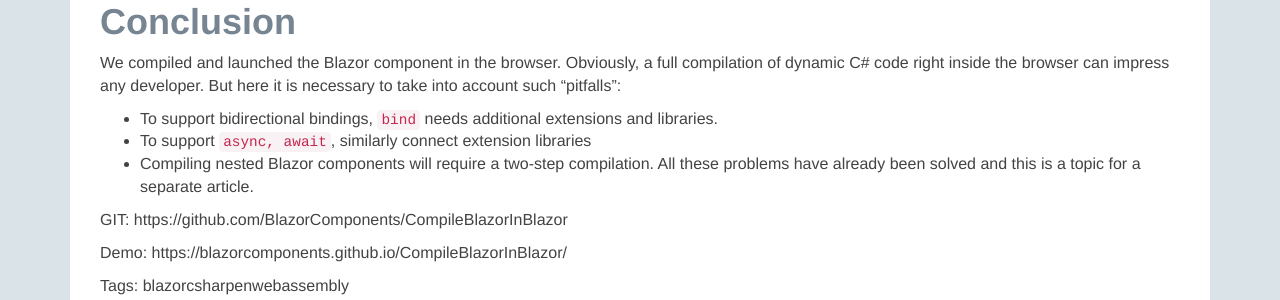
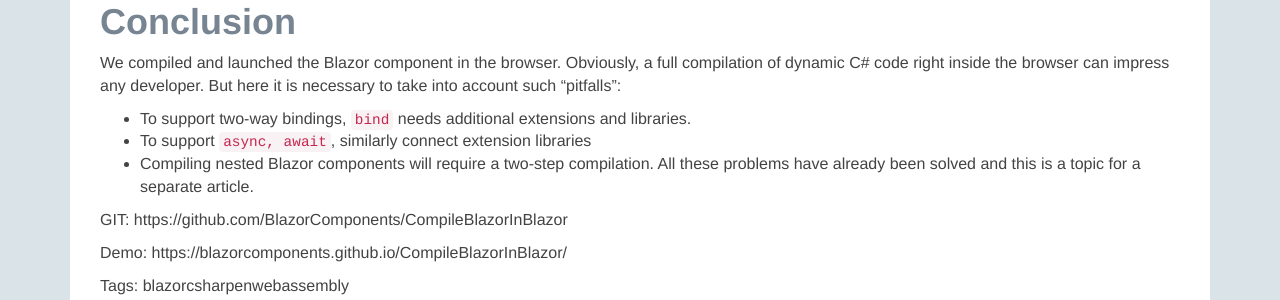
Before and after one commit to SamProf/www.samprof.com, a Jekyll site: the page built from _posts/2018-12-15-compile-csharp-and-blazor-inside-browser-en.md, in a window 1280 px wide and 900 px high, scrolled down 7282 px. Shown: the part 440-740 px from the top of the window. Built offline with Jekyll 4.4.1, drawn with Linux system fonts in a browser that asks for light colours; comment, search, counter and statistics services are not loaded.

Commit message:
Update 2018-12-15-compile-csharp-and-blazor-inside-browser-en.md

```diff
--- a/_posts/2018-12-15-compile-csharp-and-blazor-inside-browser-en.md
+++ b/_posts/2018-12-15-compile-csharp-and-blazor-inside-browser-en.md
@@ -186,7 +186,7 @@
 
 We compiled and launched the Blazor component in the browser. Obviously, a full compilation of dynamic C# code right inside the browser can impress any developer.
 But here it is necessary to take into account such "pitfalls":
-- To support bidirectional bindings, `bind` needs additional extensions and libraries.
+- To support two-way bindings, `bind` needs additional extensions and libraries.
 - To support `async, await`, similarly connect extension libraries
 - Compiling nested Blazor components will require a two-step compilation.
 All these problems have already been solved and this is a topic for a separate article.
```
